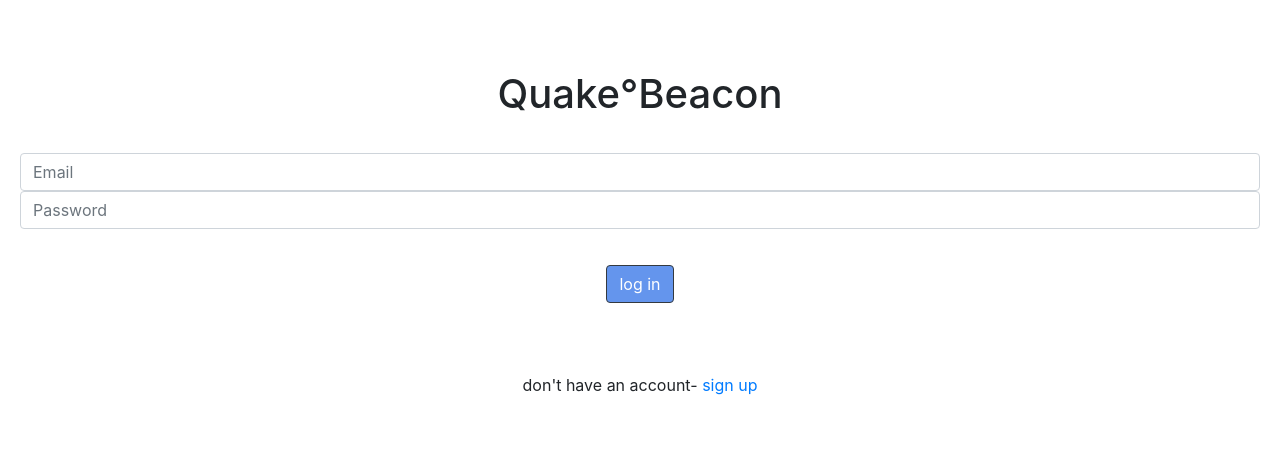
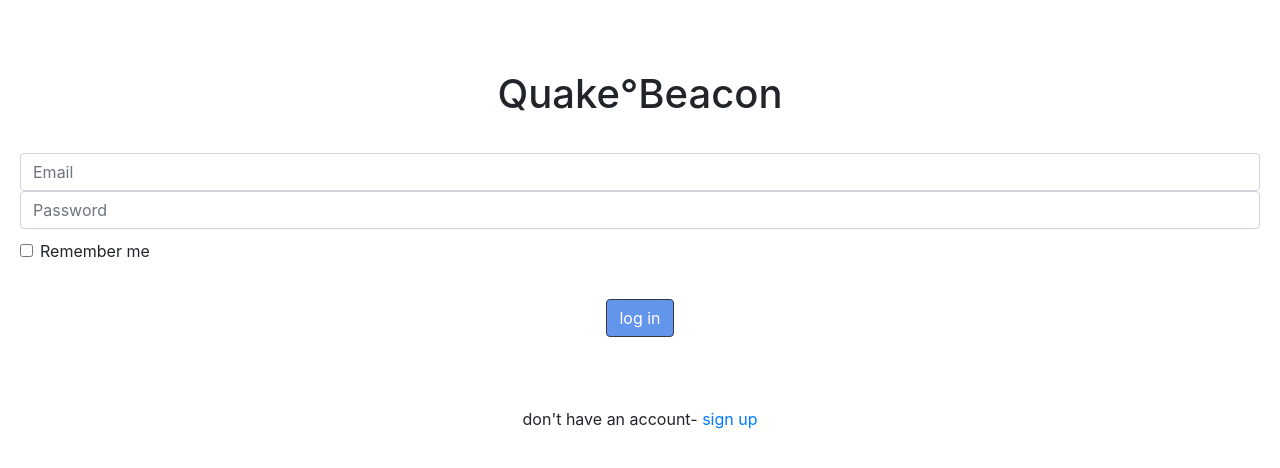
Before and after one commit to 53-North/qb, a React (Create React App) app: page / in a window 1280 px wide. Shown: the top 468 px of the page. Built offline with nearby package versions, Linux system fonts and the light colour scheme.

Commit message:
added a tick box to sign in screen

```diff
--- a/src/pages/Login.css
+++ b/src/pages/Login.css
@@ -6,3 +6,8 @@
 .Login-footer {
     text-align: center;
 }
+
+.form-check {
+    text-align: left;
+    margin-top: 10px;
+}
--- a/src/pages/Login.js
+++ b/src/pages/Login.js
@@ -9,9 +9,19 @@ function Login() {
                 <div className=" form-group">
                     <input type="email" class="form-control" id="exampleInputEmail1" aria-describedby="emailHelp" placeholder="Email" />
                     <input type="password" class="form-control" id="exampleInputPassword1" placeholder="Password" />
+                    <div class="form-check">
+                        <input type="checkbox" class="form-check-input" id="dropdownCheck" />
+                        <label class="form-check-label" for="dropdownCheck">
+                            Remember me
+                </label>
+                    </div>
                 </div>
                 <a href="/UserSafe/" role="button" type="submit" className="btn btn-dark login_button">log in </a>
             </form>
+
+
+
+
             <footer className="Login-footer">
                 <h8>don't have an account- <a href="/UserReg/">sign up </a> </h8>
             </footer>
--- a/src/pages/UserReg.js
+++ b/src/pages/UserReg.js
@@ -9,18 +9,19 @@ function UserReg() {
 
             <div className="row">
                 <div className="col-12 col-md-6 form-group">
-                <input type="name" class="form-control" id="exampleInputForName"  placeholder="First Name" />
+                    <input type="name" class="form-control" id="exampleInputForName" placeholder="First Name" />
                 </div>
                 <div className="col-12 col-md-6 form-group">
-                <input type="name" class="form-control" id="exampleInputForName"  placeholder="Surname" />
+                    <input type="name" class="form-control" id="exampleInputForName" placeholder="Surname" />
                 </div>
             </div>
             <div className="row">
                 <div className="col-12 col-md-6 form-group">
-                <input type="name" class="form-control" id="exampleInputForName"  placeholder="D.O.B" />
+                    <input type="name" class="form-control" id="exampleInputForName" placeholder="D.O.B" />
                 </div>
                 <div className="col-12 col-md-6 form-group">
-                //////language picker here
+                <select class="form-control bfh-languages" data-language="en"></select>
+
 
 
                 </div>
--- a/src/pages/UserSafe.css
+++ b/src/pages/UserSafe.css
@@ -3,7 +3,7 @@ h1{
   }
 
 p{
-    text-align: left;
+    text-align: center;
     margin-bottom: 30px;
 
 }
```
